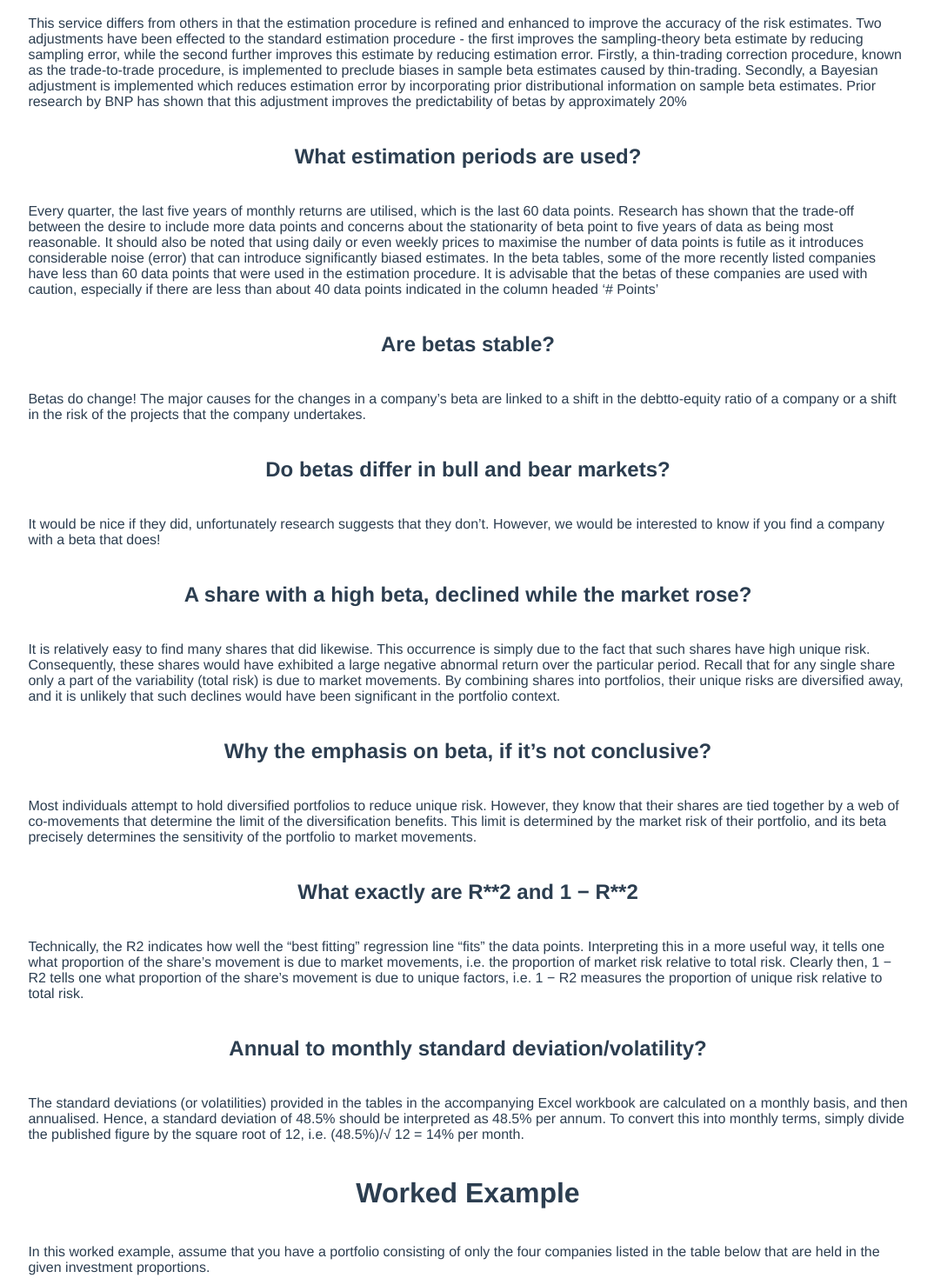
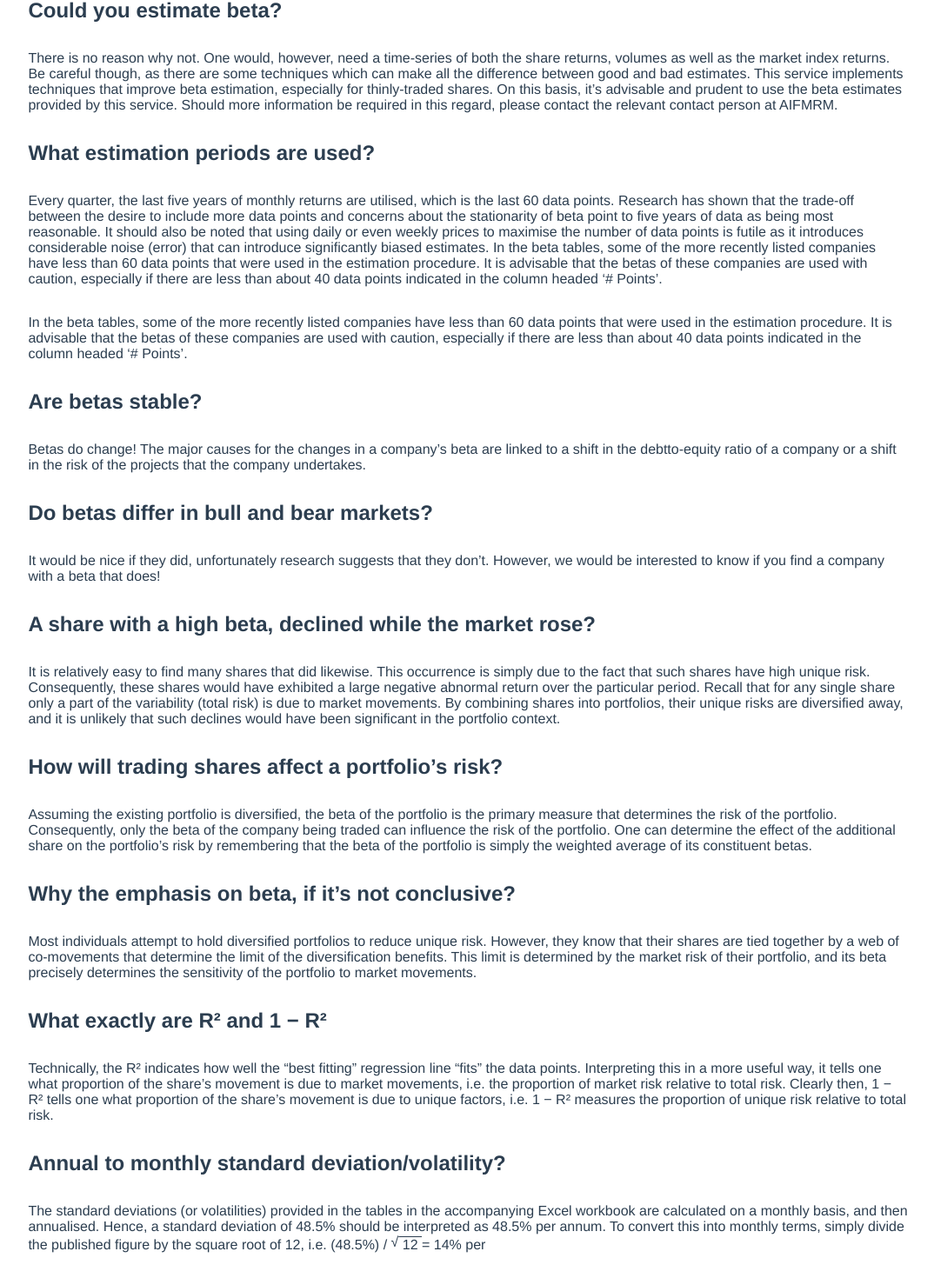
Before and after one commit to DominicGBauer/system-design-dashboard, a Vue app: page / in a window 1280 px wide. Shown: the part 1097-2567 px from the top of the page at 87% size, without its empty margins (102-1176 px from the left). Built offline with nearby package versions, Linux system fonts and the light colour scheme; no server answers.

Commit message:
chore: make math text nicer (#18)
* chore: make math text nicer

* fix: sqrt too far

* chore: update text

* fix: errors in faq

```diff
--- a/src/components/Faq.vue
+++ b/src/components/Faq.vue
@@ -18,18 +18,12 @@
 
     <h2>Could you estimate beta?</h2>
     <paragraph
-      text="This service differs from others in that the estimation procedure is
-      refined and enhanced to improve the accuracy of the risk estimates. Two
-      adjustments have been effected to the standard estimation procedure - the
-      first improves the sampling-theory beta estimate by reducing sampling
-      error, while the second further improves this estimate by reducing
-      estimation error. Firstly, a thin-trading correction procedure, known as
-      the trade-to-trade procedure, is implemented to preclude biases in sample
-      beta estimates caused by thin-trading. Secondly, a Bayesian adjustment is
-      implemented which reduces estimation error by incorporating prior
-      distributional information on sample beta estimates. Prior research by BNP
-      has shown that this adjustment improves the predictability of betas by
-      approximately 20%"
+      text="There is no reason why not. One would, however, need a time-series of both the share returns, volumes
+      as well as the market index returns. Be careful though, as there are some techniques which can make all
+      the difference between good and bad estimates. This service implements techniques that improve beta
+      estimation, especially for thinly-traded shares. On this basis, it’s advisable and prudent to use the beta
+      estimates provided by this service. Should more information be required in this regard, please contact
+      the relevant contact person at AIFMRM."
     />
 
     <h2>What estimation periods are used?</h2>
@@ -45,7 +39,15 @@
       points that were used in the estimation procedure. It is advisable that
       the betas of these companies are used with caution, especially if there
       are less than about 40 data points indicated in the column headed ‘#
-      Points’"
+      Points’."
+    />
+
+    <paragraph
+      text=" In the beta tables, some of the more recently listed companies have less
+      than 60 data points that were used in the estimation procedure. It is advisable that
+      the betas of these companies are used with caution, especially if there
+      are less than about 40 data points indicated in the column headed ‘#
+      Points’."
     />
 
     <h2>Are betas stable?</h2>
@@ -74,6 +76,15 @@
       significant in the portfolio context."
     />
 
+    <h2>How will trading shares affect a portfolio’s risk?</h2>
+    <paragraph
+      text="Assuming the existing portfolio is diversified, the beta of the portfolio is the
+      primary measure that determines the risk of the portfolio. Consequently, only the beta of the
+      company being traded can influence the risk of the portfolio. One can determine the effect of
+      the additional share on the portfolio’s risk by remembering that the beta of the portfolio
+      is simply the weighted average of its constituent betas."
+    />
+
     <h2>Why the emphasis on beta, if it’s not conclusive?</h2>
     <paragraph
       text="Most individuals attempt to hold diversified portfolios to reduce unique
@@ -84,28 +95,30 @@
       movements."
     />
 
-    <h2>What exactly are R**2 and 1 − R**2</h2>
+    <h2>What exactly are R&sup2; and 1 − R&sup2;</h2>
 
     <paragraph
-      text="Technically, the R2 indicates how well the “best fitting” regression line
+      text="Technically, the R&sup2; indicates how well the “best fitting” regression line
       “fits” the data points. Interpreting this in a more useful way, it tells
       one what proportion of the share’s movement is due to market movements,
       i.e. the proportion of market risk relative to total risk. Clearly then, 1
-      − R2 tells one what proportion of the share’s movement is due to unique
-      factors, i.e. 1 − R2 measures the proportion of unique risk relative to
+      − R&sup2; tells one what proportion of the share’s movement is due to unique
+      factors, i.e. 1 − R&sup2; measures the proportion of unique risk relative to
       total risk."
     />
 
     <h2>Annual to monthly standard deviation/volatility?</h2>
 
-    <paragraph
-      text="The standard deviations (or volatilities) provided in the tables in the
+    <p>
+      The standard deviations (or volatilities) provided in the tables in the
       accompanying Excel workbook are calculated on a monthly basis, and then
       annualised. Hence, a standard deviation of 48.5% should be interpreted as
       48.5% per annum. To convert this into monthly terms, simply divide the
-      published figure by the square root of 12, i.e. (48.5%)/√ 12 = 14% per
-      month."
-    />
+      published figure by the square root of 12, i.e. (48.5%) /
+      <span style="vertical-align: 16%">&radic;</span>
+      <span style="text-decoration: overline"> 12 </span>
+      = 14% per
+    </p>
   </div>
 </template>
 
@@ -122,9 +135,15 @@ export default {
 
 <style lang="scss" scoped>
 h1 {
-  margin: 40px 0;
+  margin: 6rem 0 3rem 0;
 }
+
+h2 {
+  text-align: left;
+}
+
 p {
-  margin: 40px 0;
+  margin: 2rem 0;
+  text-align: left;
 }
 </style>
```
Also changed, not shown: src/components/WorkedExample.vue (+104 -45 lines).
